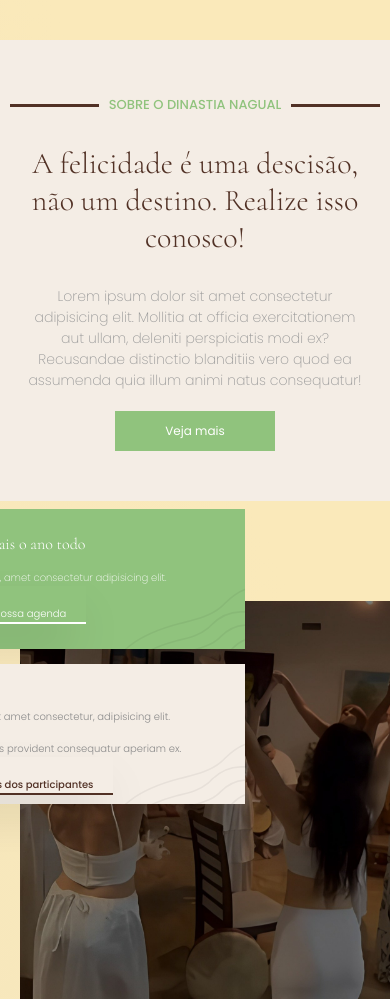
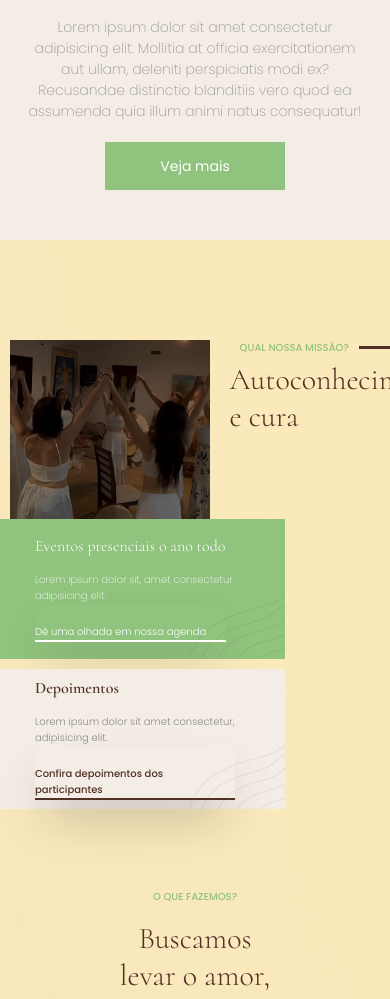
Before and after one commit to itBergamo/Website_DinastiaNagual, a website: page index.html in a window 390 px wide. Shown: the part 1001-2000 px from the top of the page. Drawn offline with Linux system fonts and the light colour scheme.

Commit message:
Trabalhando na responsividade da Home

```diff
--- a/index.html
+++ b/index.html
@@ -116,8 +116,7 @@
         <div class="card-depoimento">
           <h6 class="card-titulo">Depoimentos</h6>
           <p class="card-paragrafo">
-            Lorem ipsum dolor sit amet consectetur, adipisicing elit. Nobis, vel
-            eum! Nisi voluptatibus provident consequatur aperiam ex.
+            Lorem ipsum dolor sit amet consectetur, adipisicing elit.
           </p>
           <button class="card-botao">
             Confira depoimentos dos participantes
--- a/style.css
+++ b/style.css
@@ -87,18 +87,18 @@ body {
 
 @media (max-width: 480px) {
   .section-titulo {
-    font-size: 13px;
+    font-size: 10px;
   }
 
   .section-botao {
-    width: 160px;
-    height: 40px;
-    font-size: 12px;
+    width: 180px;
+    height: 48px;
+    font-size: 14px;
   }
 
   .conteudo-titulo {
     font-size: 30px;
-    padding: 10px;
+    padding: 15px;
   }
 }
 
@@ -143,59 +143,75 @@ body {
 
 @media (max-width: 768px) {
   .cabecalho {
-    flex-direction: column;
+    flex-direction: row;
+    justify-content: space-around;
     align-items: center;
-    padding: 16px;
+    padding: 8px;
   }
 
   .cabecalho-logo {
-    width: 120px;
-    height: 120px;
-    margin-bottom: 16px;
+    width: 80px;
+    height: 80px;
+    margin: 0;
   }
 
   .cabecalho-menu {
-    flex-direction: column;
-    gap: 16px;
+    flex-direction: row;
+    gap: 25px;
     align-items: center;
   }
 
   .user {
-    margin-left: 0;
-    margin-top: 16px;
+    margin-left: 20px;
+    margin-top: 0;
   }
 
   .user-image {
-    width: 60px;
-    height: 60px;
-    border-width: 4px;
-    bottom: 10px;
+    width: 40px;
+    height: 40px;
+    border-width: 2px;
+    bottom: 0;
   }
 
   .cabecalho-menu-item {
-    font-size: 15px;
+    font-size: 12px;
   }
 }
 
 @media (max-width: 480px) {
+  .cabecalho {
+    flex-direction: row;
+    justify-content: space-around;
+    align-items: center;
+    padding: 8px;
+  }
+
   .cabecalho-logo {
-    width: 100px;
-    height: 100px;
+    width: 80px;
+    height: 80px;
+    margin: 0;
   }
 
   .cabecalho-menu {
-    gap: 8px;
+    flex-direction: row;
+    gap: 10px;
+    align-items: center;
+  }
+
+  .user {
+    margin-left: 5px;
+    margin-top: 0;
   }
 
   .user-image {
-    width: 50px;
-    height: 50px;
-    border-width: 3px;
-    bottom: 5px;
+    width: 40px;
+    height: 40px;
+    border-width: 2px;
+    bottom: 0;
   }
 
   .cabecalho-menu-item {
-    font-size: 14px;
+    font-size: 12px;
   }
 }
 
@@ -225,6 +241,7 @@ body {
   border-left: none;
   border-right: none;
   display: block;
+  margin-top: 15px;
 }
 
 .home-titulo-DN legend {
@@ -320,6 +337,12 @@ body {
     width: 400px;
     height: 400px;
   }
+
+  .conteudo-introducao-botao {
+    width: 180px;
+    height: 48px;
+    font-size: 14px;
+  }
 }
 
 @media (max-width: 480px) {
@@ -341,9 +364,9 @@ body {
   }
 
   .conteudo-introducao-botao {
-    width: 100px;
-    height: 50px;
-    font-size: 16px;
+    width: 180px;
+    height: 48px;
+    font-size: 14px;
   }
 }
 
@@ -496,7 +519,7 @@ body {
   display: flex;
   flex-direction: column;
   flex-wrap: nowrap;
-  justify-content: space-around;
+  justify-content: space-evenly;
   align-items: flex-start;
 }
 
@@ -554,7 +577,7 @@ body {
   display: flex;
   flex-direction: column;
   flex-wrap: nowrap;
-  justify-content: space-around;
+  justify-content: space-evenly;
   align-items: flex-start;
 }
 
@@ -612,7 +635,7 @@ body {
   display: flex;
   flex-direction: column;
   flex-wrap: nowrap;
-  justify-content: space-around;
+  justify-content: space-evenly;
   align-items: flex-start;
 }
 
@@ -724,79 +747,146 @@ body {
 @media (max-width: 768px) {
   .conteudo-missao {
     padding: 0 40px;
+    flex-direction: row;
   }
 
-  .conteudo-missao-imagem {
-    width: 400px;
-    height: 400px;
+  .conteudo-missao .conteudo-missao-imagem {
+    width: 300px;
+    height: 299px;
   }
 
-  .home-titulo-missao {
-    width: 80%;
+  .conteudo-missao .conteudo-missao-cabecalho {
+    bottom: 90px;
+    align-items: start;
   }
 
-  .card-evento,
-  .card-momentos,
-  .card-depoimento {
-    padding: 30px;
-    height: auto;
+  .conteudo-missao .home-titulo-missao {
+    width: 100%;
   }
 
-  .card-evento .card-titulo,
-  .card-momentos .card-titulo,
-  .card-depoimento .card-titulo {
-    font-size: 28px;
+  .conteudo-missao .card-evento {
+    position: absolute;
+    width: 300px;
+    height: 140px;
+
+    top: 1520px;
+    right: 105px;
+
+    justify-content: center;
   }
 
-  .card-evento .card-paragrafo,
-  .card-momentos .card-paragrafo,
-  .card-depoimento .card-paragrafo {
-    font-size: 15px;
+  .conteudo-missao .card-momentos {
+    position: absolute;
+    width: 300px;
+    height: 140px;
+
+    top: 1670px;
+    right: 415px;
+
+    justify-content: center;
   }
 
-  .card-evento .card-botao,
-  .card-momentos .card-botao,
-  .card-depoimento .card-botao {
+  .conteudo-missao .card-depoimento {
+    position: absolute;
+    width: 300px;
+    height: 140px;
+
+    top: 1670px;
+    right: 105px;
+
+    justify-content: center;
+  }
+
+  .conteudo-missao .card-evento .card-titulo,
+  .conteudo-missao .card-momentos .card-titulo,
+  .conteudo-missao .card-depoimento .card-titulo {
     font-size: 16px;
+  }
+
+  .conteudo-missao .card-evento .card-paragrafo,
+  .conteudo-missao .card-momentos .card-paragrafo,
+  .conteudo-missao .card-depoimento .card-paragrafo {
+    font-size: 10px;
+  }
+
+  .conteudo-missao .card-evento .card-botao,
+  .conteudo-missao .card-momentos .card-botao,
+  .conteudo-missao .card-depoimento .card-botao {
+    font-size: 10px;
+    text-align: start;
   }
 }
 
 @media (max-width: 480px) {
   .conteudo-missao {
-    padding: 0 20px;
+    padding: 0 10px;
+    flex-direction: row;
   }
 
-  .conteudo-missao-imagem {
-    width: 300px;
-    height: 300px;
+  .conteudo-missao .conteudo-missao-imagem {
+    width: 200px;
+    height: 199px;
   }
 
-  .home-titulo-missao {
+  .conteudo-missao .conteudo-missao-cabecalho {
+    bottom: 55px;
+    align-items: start;
+  }
+
+  .conteudo-missao .home-titulo-missao {
     width: 100%;
   }
 
-  .card-evento,
-  .card-momentos,
-  .card-depoimento {
-    padding: 20px;
+  .conteudo-missao .card-evento {
+    position: absolute;
+    width: 300px;
+    height: 140px;
+
+    top: 1520px;
+    right: 105px;
+
+    justify-content: center;
   }
 
-  .card-evento .card-titulo,
-  .card-momentos .card-titulo,
-  .card-depoimento .card-titulo {
-    font-size: 24px;
+  .conteudo-missao .card-momentos {
+    position: absolute;
+    width: 300px;
+    height: 140px;
+
+    top: 1670px;
+    right: 415px;
+
+    justify-content: center;
   }
 
-  .card-evento .card-paragrafo,
-  .card-momentos .card-paragrafo,
-  .card-depoimento .card-paragrafo {
-    font-size: 14px;
+  .conteudo-missao .card-depoimento {
+    position: absolute;
+    width: 300px;
+    height: 140px;
+
+    top: 1670px;
+    right: 105px;
+
+    justify-content: center;
   }
 
-  .card-evento .card-botao,
-  .card-momentos .card-botao,
-  .card-depoimento .card-botao {
-    font-size: 14px;
+  .conteudo-missao .card-evento .card-titulo,
+  .conteudo-missao .card-momentos .card-titulo,
+  .conteudo-missao .card-depoimento .card-titulo {
+    font-size: 16px;
+  }
+
+  .conteudo-missao .card-evento .card-paragrafo,
+  .conteudo-missao .card-momentos .card-paragrafo,
+  .conteudo-missao .card-depoimento .card-paragrafo {
+    font-size: 10px;
+  }
+
+  .conteudo-missao .card-evento .card-botao,
+  .conteudo-missao .card-momentos .card-botao,
+  .conteudo-missao .card-depoimento .card-botao {
+    font-size: 10px;
+    text-align: start;
   }
 }
 
```
